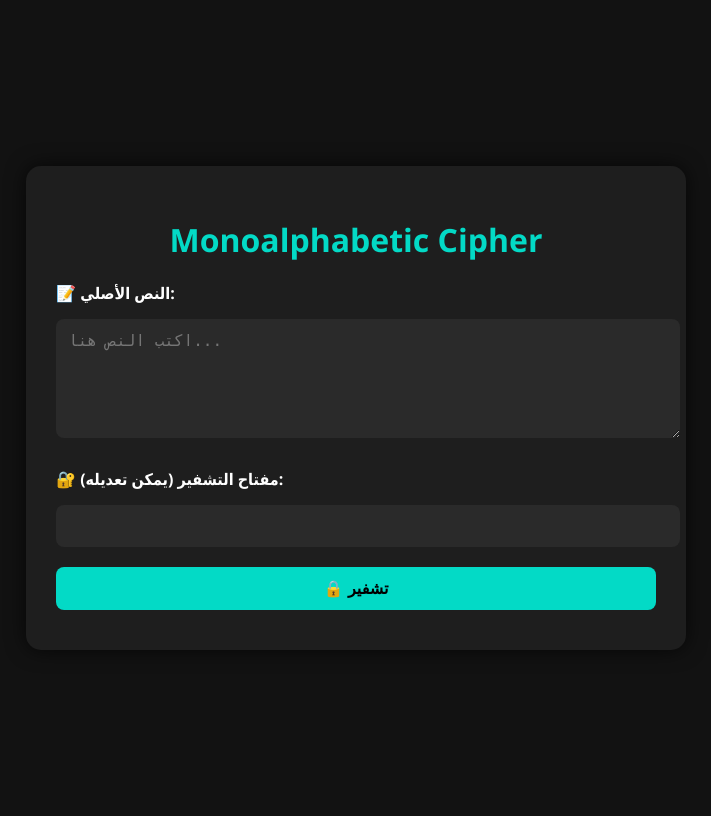
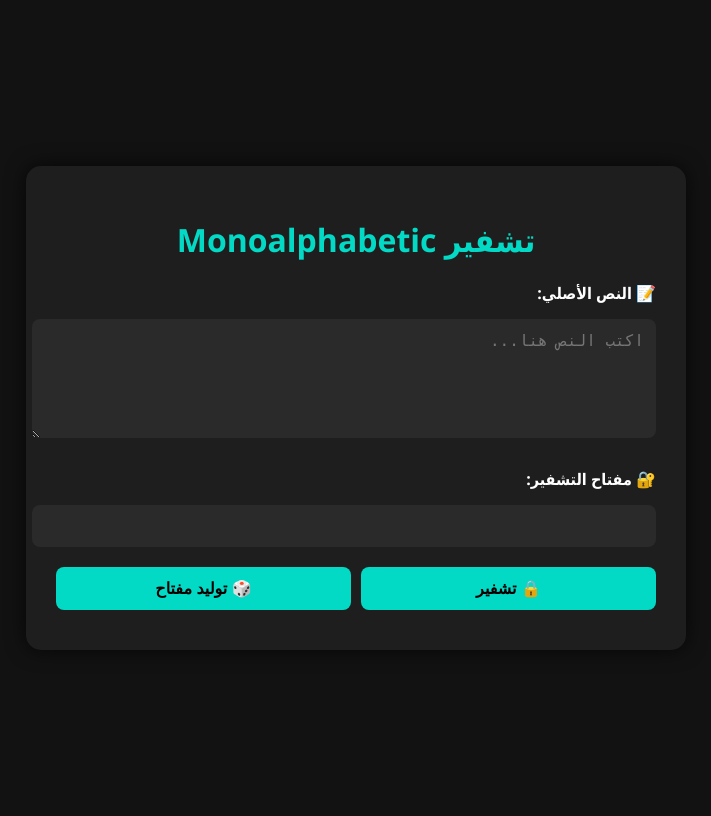
Before and after one commit to eng8890/-, a Flask app: page / in a window 1280 px wide. Shown: the whole page, without its empty margins (284-995 px from the left). Run offline with Flask 2, Linux system fonts and the light colour scheme.

Commit message:
index.html

```diff
--- a/templates/index.html
+++ b/templates/index.html
@@ -1,8 +1,8 @@
 <!DOCTYPE html>
-<html lang="en">
+<html lang="ar" dir="rtl">
 <head>
     <meta charset="UTF-8">
-    <title>Monoalphabetic Cipher</title>
+    <title>تشفير Monoalphabetic</title>
     <style>
         body {
             background-color: #121212;
@@ -37,6 +37,10 @@
             background-color: #2a2a2a;
             color: #ffffff;
         }
+        .btns {
+            display: flex;
+            gap: 10px;
+        }
         button {
             background-color: #03dac6;
             color: #000000;
@@ -63,18 +67,29 @@
             margin-top: 15px;
         }
     </style>
+    <script>
+        function generateKey() {
+            const letters = "abcdefghijklmnopqrstuvwxyz".split('');
+            const shuffled = [...letters].sort(() => Math.random() - 0.5);
+            const keyPairs = letters.map((l, i) => `${l}:${shuffled[i]}`);
+            document.getElementById('keymap').value = keyPairs.join(', ');
+        }
+    </script>
 </head>
 <body>
     <div class="container">
-        <h1>Monoalphabetic Cipher</h1>
+        <h1>تشفير Monoalphabetic</h1>
         <form method="POST">
             <label for="plaintext">📝 النص الأصلي:</label>
             <textarea name="plaintext" rows="5" placeholder="اكتب النص هنا...">{{ plaintext }}</textarea>
 
-            <label for="keymap">🔐 مفتاح التشفير (يمكن تعديله):</label>
-            <input type="text" name="keymap" value="{{ keymap }}">
+            <label for="keymap">🔐 مفتاح التشفير:</label>
+            <input type="text" name="keymap" id="keymap" value="{{ keymap }}">
 
-            <button type="submit">🔒 تشفير</button>
+            <div class="btns">
+                <button type="submit">🔒 تشفير</button>
+                <button type="button" onclick="generateKey()">🎲 توليد مفتاح</button>
+            </div>
         </form>
 
         {% if encrypted %}
```
